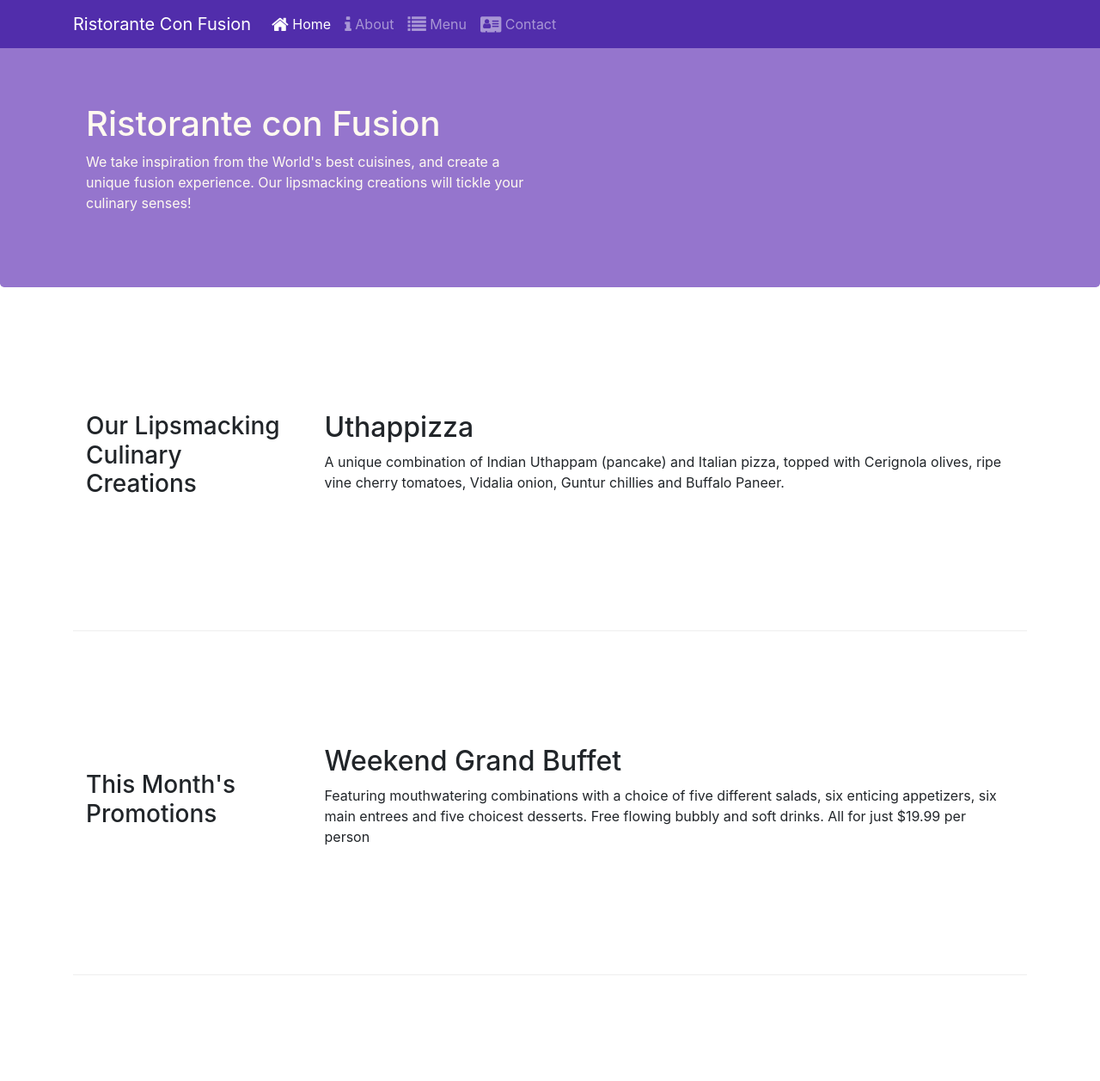
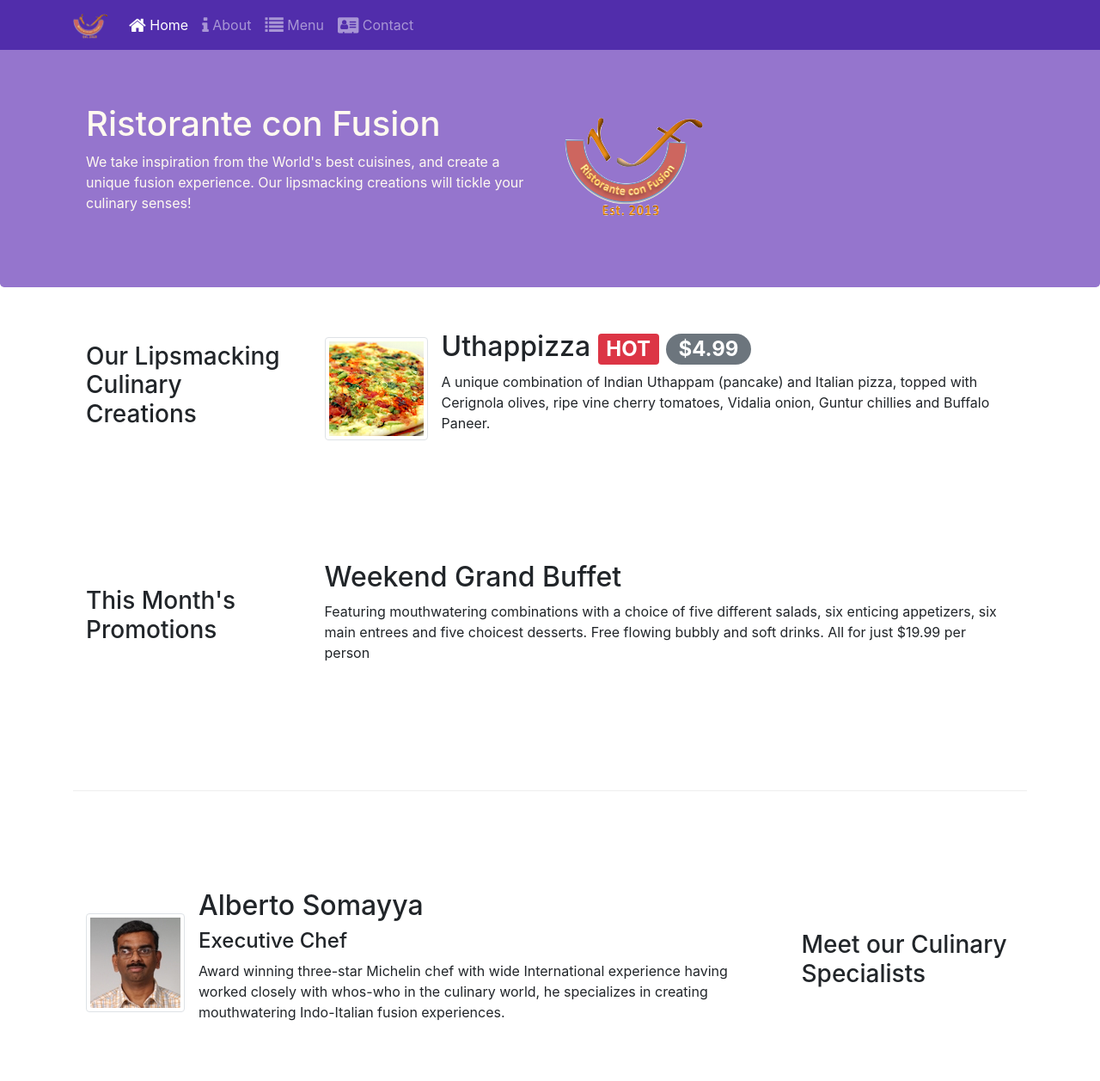
Before and after one commit to AlaaAlsalem/conFusion-restaurant, a website: page index.html in a window 1280 px wide. Shown: the top 1257 px of the page at 86% size. Drawn offline with nearby package versions, Linux system fonts and the light colour scheme.

Commit message:
ex Alerting Users week 3

```diff
--- a/index.html
+++ b/index.html
@@ -23,7 +23,7 @@
         <div class="container">
             <div class="collapse navbar-collapse" id="Navbar">
 
-           <a class="navbar-brand" href="./index.html">Ristorante Con Fusion</a>
+           <a class="navbar-brand" href="./index.html"><img src="img/logo.png" height="30" width="41"></a>
                 <ul class="navbar-nav mr-auto">
                     <li class="nav-item active"><a class="nav-link" href="#"><span class="fa fa-home fa-lg"></span> Home</a></li>
                     <li class="nav-item"><a class="nav-link" href="./aboutus.html"><span class="fa fa-info fa-lg"></span> About</a></li>
@@ -41,7 +41,9 @@
                     <h1>Ristorante con Fusion</h1>
                     <p>We take inspiration from the World's best cuisines, and create a unique fusion experience. Our lipsmacking creations will tickle your culinary senses!</p>
                 </div>
-                <div class="col-12 col-sm">
+                <div class="col-12 col-sm align-self-center">
+                    <img src="./img/logo.png" class="img-fluid">
+
                 </div>
             </div>
         </div>
@@ -53,14 +55,28 @@
                 <h3>Our Lipsmacking Culinary Creations</h3>
             </div >
             <div class="col col-sm   col-md">
-                <h2>Uthappizza</h2>
-                <p>A unique combination of Indian Uthappam (pancake) and Italian pizza, topped with Cerignola olives, ripe vine cherry tomatoes, Vidalia onion, Guntur chillies and Buffalo Paneer.</p>
+                <div class="media">
+                    <div class="media">
+                        <img class="d-flex mr-3 img-thumbnail align-self-center"
+                                src="img/uthappizza.png" alt="Uthappizza">
+                                <div class="media-body">
+                                     <h2 class="mt-0">Uthappizza <span class="badge badge-danger">HOT</span>
+                                         <span class="badge badge-pill badge-secondary">$4.99</span></h2>
+                <p class="d-none d-sm-block">A unique combination of Indian Uthappam
+                     (pancake) and Italian pizza, topped with Cerignola olives,
+                     ripe vine cherry tomatoes, Vidalia onion, Guntur chillies and Buffalo Paneer.</p>
+
+
+                                </div>
+
+            </div>
             </div>
         </div>
 
 
         <div class="row row-content align-items-center">
             <div class="col-12 col-sm-4 col-md-3">
+
                 <h3>This Month's Promotions</h3>
             </div>
             <div class="col col-sm col-md">
@@ -74,10 +90,20 @@
                 <h3>Meet our Culinary Specialists</h3>
             </div>
             <div class="col col-sm order-sm-first col-md">
-                <h2>Alberto Somayya</h2>
-                <h4>Executive Chef</h4>
-                <p>Award winning three-star Michelin chef with wide International experience having worked closely with whos-who in the culinary world, he specializes in creating mouthwatering Indo-Italian fusion experiences. </p>
-            </div>
+                <div class="media">
+                    <img class="d-flex mr-3 img-thumbnail align-self-center"
+                            src="img/alberto.png" alt="Alberto Somayya">
+                    <div class="media-body">
+                        <h2 class="mt-0">Alberto Somayya</h2>
+                        <h4>Executive Chef</h4>
+                        <p class="d-none d-sm-block">Award winning three-star Michelin chef with wide
+                            International experience having worked closely with
+                            whos-who in the culinary world, he specializes in
+                            creating mouthwatering Indo-Italian fusion experiences.
+                            </p>
+                    </div>
+                </div>
+             </div>
         </div>
     </div>
 
```
Also changed, not shown: aboutus.html (+1 -1 lines), contactus.html (+1 -1 lines), img/alberto.png (added), img/buffet.png (added), img/logo.png (added), img/uthappizza.png (added), 1 other file.
